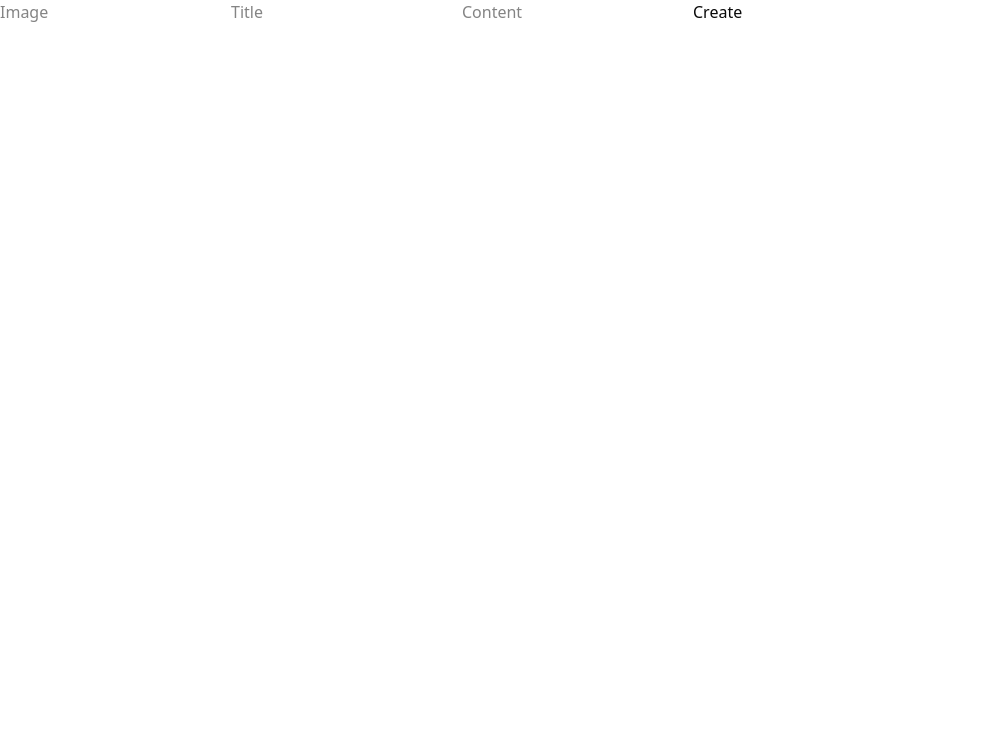
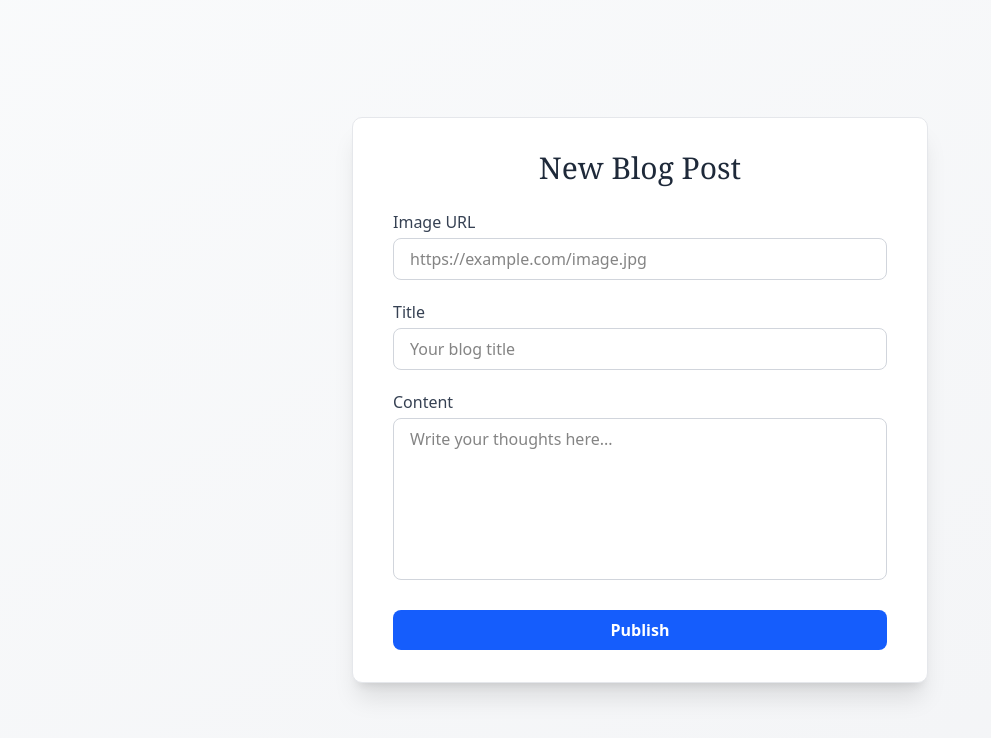
Before and after one commit to ady010/Feed-Fushion, a React (Vite) app in the folder Frontend/vite-project/: page /createBlog in a window 1280 px wide. Shown: the top 738 px of the page, without its empty margins (0-991 px from the left). Built offline with nearby package versions, Linux system fonts and the light colour scheme.

Commit message:
getBlogs in controller

```diff
--- a/Frontend/vite-project/src/views/Blog.jsx
+++ b/Frontend/vite-project/src/views/Blog.jsx
@@ -1,24 +1,66 @@
-import React from 'react'
-import { useNavigate } from 'react-router-dom'
+import React, { useEffect } from "react";
+import { useNavigate } from "react-router-dom";
+import { useState } from "react";
+import axios from "axios";
 
 const Blog = () => {
-const navigate = useNavigate()
+  const [data, setData] = useState("");
+  const navigate = useNavigate();
 
-  const clickHandler = ()=>{
-    navigate("/createBlog")
-  }
+  const clickHandler = () => {
+    navigate("/createBlog");
+  };
+
+  useEffect(()=>{
+    fetchData()
+  },[])
+
+  const fetchData = async () => {
+    try {
+      const res = await axios.get("http://localhost:3000/blog/getBlogs", {
+        headers: { Authorization: `Bearer ${localStorage.getItem("token")}` },
+      });
+      // console.log(res);
+      setData(res.data);
+    } catch (error) {
+      console.log(error.response?.data?.error || error);
+    }
+  };
 
   return (
-
     <main>
-      <header className='p-3'>
+      <header className="p-3">
         <h1>Blogs</h1>
-        <button onClick={clickHandler} className='bg-black/70 hover:bg-black/90 text-white font-bold py-1 px-1 rounded-md transition' >Create Blogs</button>
+        <button
+          onClick={clickHandler}
+          className="bg-black/70 hover:bg-black/90 text-white font-bold py-1 px-1 rounded-md transition"
+        >
+          Create Blogs
+        </button>
       </header>
-      <div className="Blogs">
+      <div className="Blogs grid grid-cols-1 sm:grid-cols-2 md:grid-cols-3 gap-6 p-4">
+        {data?.blogs?.map((blog, index) => (
+          <div
+            key={index}
+            className="bg-white shadow-md rounded-lg overflow-hidden transition-transform transform hover:scale-105"
+          >
+            <img
+              src={blog.image}
+              alt="Blog"
+              className="w-full h-48 object-cover"
+            />
+            <div className="p-4">
+              <h2 className="text-lg font-semibold text-gray-800 mb-1">
+                {blog.title}
+              </h2>
+              <p className="text-gray-700 text-sm">{blog.content}</p>
+              <h3 className="text-sm text-gray-500 mb-2">by {blog.author}</h3>
+            </div>
+          </div>
+        ))}
       </div>
     </main>
-  )
-}
+  );
+};
 
-export default Blog
+export default Blog;
--- a/Frontend/vite-project/src/views/Createblog.jsx
+++ b/Frontend/vite-project/src/views/Createblog.jsx
@@ -1,27 +1,99 @@
-import React from 'react'
-import axios from 'axios'
-import { useState } from 'react'
+import React from "react";
+import axios from "axios";
+import { useState } from "react";
+import { useNavigate } from "react-router-dom";
 
 const Createblog = () => {
+  const [image, setImage] = useState("");
+  const [title, setTitle] = useState("");
+  const [content, setContent] = useState("");
+  const [error, setError] = useState([]);
 
-  const [image, setImage] = useState("")
-  const [title, setTitle] = useState("")
-  const [content, setContent] = useState("")
+  const navigate = useNavigate();
 
-  const submitHandler = (e)=>{
-    e.preventDefault()
+  const submitHandler = async (event) => {
+    event.preventDefault();
 
-  }
+    const token = localStorage.getItem("token");
+    try {
+      const res = await axios.post(
+        "http://localhost:3000/blog/create",
+        {
+          image,
+          title,
+          content
+        },
+        {
+          headers: {
+            Authorization: `Bearer ${token}`,
+          },
+        }
+      );
+      // console.log(res)
+      navigate("/blog");
+    } catch (error) {
+      if (error.response?.data?.errors) {
+        setError(error.response.data.errors);
+      } else {
+        console.error("Unexpected error:", error);
+      }
+    }
+  };
   return (
-    <main>
-        <form >
-            <input type="text" value={image} onChange={(e)=>setImage(e.target.value)} placeholder='Image' />
-            <input type="text" value={title} onChange={(e)=>setTitle(e.target.value)} placeholder='Title'/>
-            <input type="text" value={content} onChange={(e)=>setContent(e.target.value)} placeholder='Content'/>
-            <button type='submit' onClick={submitHandler}>Create</button>
-        </form>
+    <main onSubmit={submitHandler} className="flex flex-col items-center justify-center min-h-screen bg-gradient-to-br from-gray-50 to-gray-100 p-6">
+      <form className="bg-white shadow-xl rounded-lg px-10 py-8 w-full max-w-xl border border-gray-200">
+        <h1 className="text-3xl font-semi-bold mb-6 text-gray-800 text-center font-serif">
+          New Blog Post
+        </h1>
+
+        <label className="block text-gray-700 font-medium mb-1">
+          Image URL
+        </label>
+        <input
+          type="text"
+          value={image}
+          onChange={(e) => setImage(e.target.value)}
+          placeholder="https://example.com/image.jpg"
+          className="w-full px-4 py-2 mb-5 border border-gray-300 rounded-md focus:outline-none focus:ring-2 focus:ring-blue-400 transition"
+        />
+
+        <label className="block text-gray-700 font-medium mb-1">Title</label>
+        <input
+          type="text"
+          value={title}
+          onChange={(e) => setTitle(e.target.value)}
+          placeholder="Your blog title"
+          className="w-full px-4 py-2 mb-5 border border-gray-300 rounded-md focus:outline-none focus:ring-2 focus:ring-blue-400 transition"
+        />
+
+        <label className="block text-gray-700 font-medium mb-1">Content</label>
+        <textarea
+          value={content}
+          onChange={(e) => setContent(e.target.value)}
+          placeholder="Write your thoughts here..."
+          rows="6"
+          className="w-full px-4 py-2 mb-6 border border-gray-300 rounded-md resize-none focus:outline-none focus:ring-2 focus:ring-blue-400 transition"
+        />
+
+        <button
+          type="submit"
+          className="w-full bg-blue-600 hover:bg-blue-700 text-white font-semibold py-2 px-4 rounded-md transition"
+        >
+          Publish
+        </button>
+      </form>
+
+      {error.length > 0 && (
+        <div className="mt-6 w-full max-w-xl bg-red-50 border border-red-200 text-red-600 rounded-lg px-4 py-3">
+          <ul className="list-disc pl-5 space-y-1 text-sm">
+            {error.map((err, index) => (
+              <li key={index}>{err.msg}</li>
+            ))}
+          </ul>
+        </div>
+      )}
     </main>
-  )
-}
+  );
+};
 
-export default Createblog
+export default Createblog;
--- a/Frontend/vite-project/src/views/Login.jsx
+++ b/Frontend/vite-project/src/views/Login.jsx
@@ -10,25 +10,23 @@ const Login = () => {
   const [error, setError] = useState("")
   const navigate = useNavigate()
 
-  const submitHandler = (e)=>{
+  const submitHandler = async (e)=>{
     e.preventDefault()
 
-
-    axios.post("http://localhost:3000/users/login",{
-      email,
-      password
-    })
-    .then(res=>{
-      const data =res.data
-      localStorage.setItem("token", data.token)
+    try{
+      const res = await axios.post("http://localhost:3000/users/login",{
+        email,
+        password
+      })
+      localStorage.setItem("token", res.data.token)
       navigate("/")
-    })
-    .catch(err=>{
-      if(err.response.data?.message){
-        setError(err.response.message)
+    }
+    catch(err){
+      console.error(err)
+      if(err.response?.data?.message){
+        setError(err.response.data.message)
       }
-    })
-
+    }
   }
 
     return (
```
Also changed, not shown: 2 other files (tests, documents, lock files or other folders).
